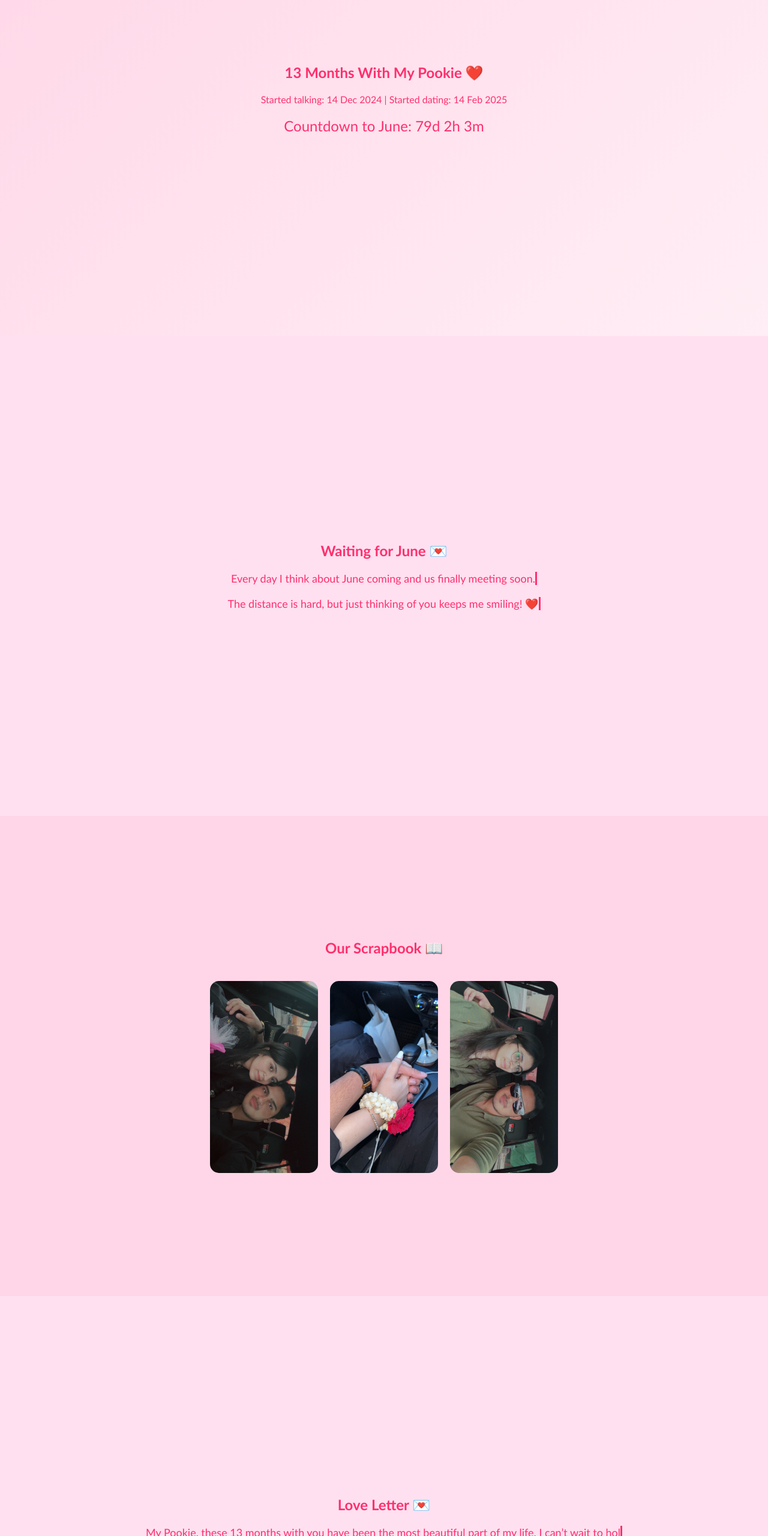
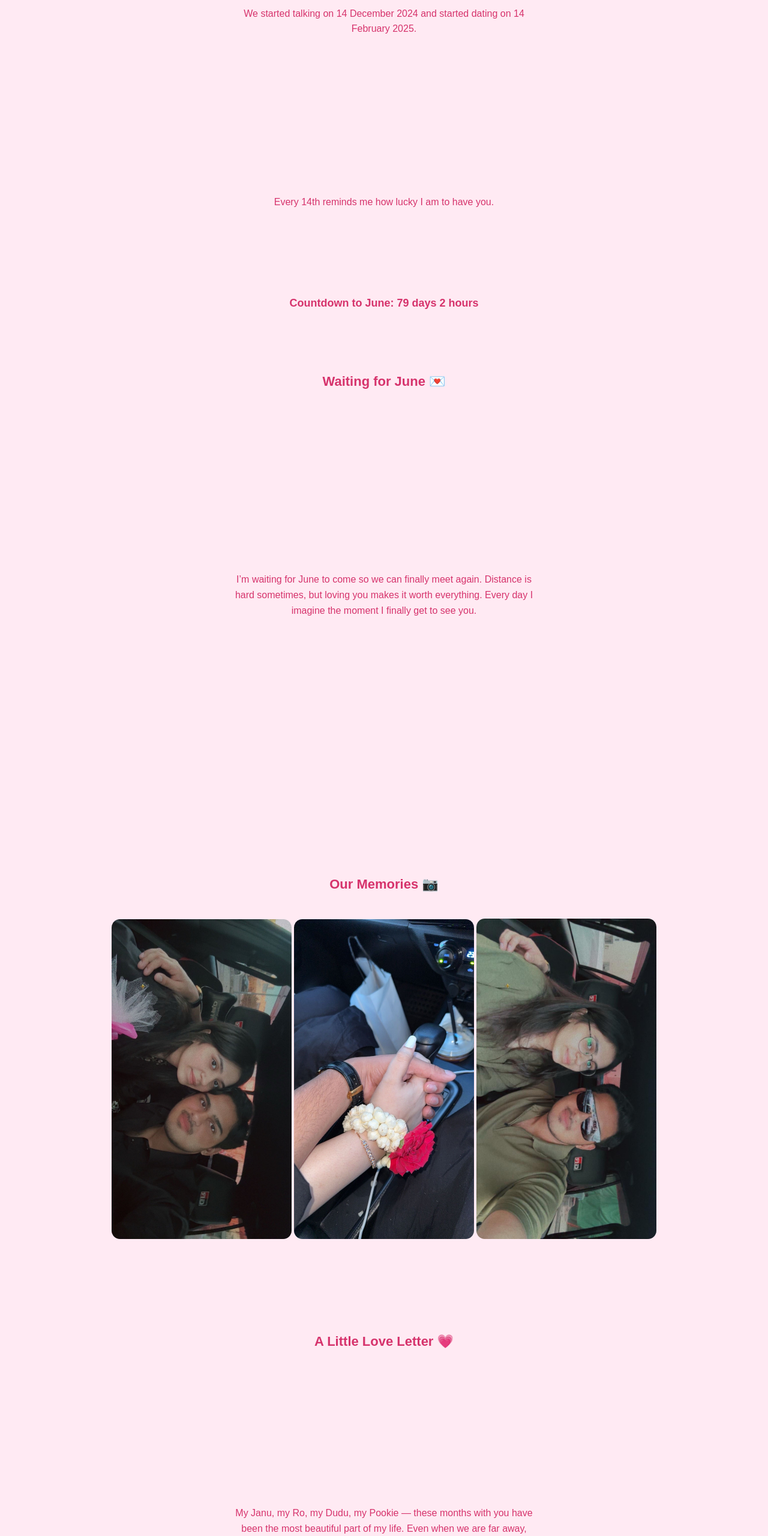
Before and after one commit to aessarani1-create/Rose, a plain HTML site: page index.html in a window 1280 px wide. Shown: the part 240-2800 px from the top of the page at 60% size. Drawn offline with Linux system fonts and the light colour scheme.

Commit message:
Update index.html

```diff
--- a/index.html
+++ b/index.html
@@ -3,45 +3,52 @@
 <head>
 <meta charset="UTF-8">
 <meta name="viewport" content="width=device-width, initial-scale=1.0">
-<title>Our Scrapbook ❤️</title>
+<title>Our Little Scrapbook ❤️</title>
 <style>
-html, body {margin:0; padding:0; font-family:'Trebuchet MS',sans-serif; scroll-behavior:smooth; background:#ffeef5; color:#ff2f6d;}
-section {width:100vw; height:100vh; display:flex; flex-direction:column; align-items:center; justify-content:center; padding:30px; box-sizing:border-box;}
-h1,h2,p {margin:10px;}
-button {padding:12px 25px; font-size:16px; background:#ff2f6d; border:none; color:white; border-radius:12px; cursor:pointer; margin:10px;}
-button:hover {background:#e91e63;}
-.heart {position:absolute; color:#ff2f6d; animation:explode 0.8s ease-out forwards; pointer-events:none;}
-@keyframes explode {0%{transform:scale(0);opacity:1;}50%{transform:scale(1.5);opacity:1;}100%{transform:scale(1.8);opacity:0;}}
-.typewriter {border-right:3px solid #ff2f6d; white-space:nowrap; overflow:hidden; font-size:18px; text-align:center;}
-#countdown {font-size:24px; margin-top:10px;}
-.gallery {display:flex; flex-wrap:wrap; justify-content:center; margin-top:20px;}
-.gallery img {width:180px; margin:10px; border-radius:15px; transition:0.3s;}
-.gallery img:hover {transform:scale(1.05);}
-iframe.music {width:1px; height:1px; border:none; position:fixed; top:0; left:0;}
+body{
+margin:0;
+font-family:Arial, Helvetica, sans-serif;
+background:#ffeaf3;
+color:#d6336c;
+line-height:1.6;
+}
+section{
+padding:40px 20px;
+text-align:center;
+min-height:100vh;
+display:flex;
+flex-direction:column;
+justify-content:center;
+align-items:center;
+box-sizing:border-box;
+}
+h1{font-size:28px;margin-bottom:10px;}
+h2{font-size:22px;margin-bottom:10px;}
+p{font-size:16px;max-width:500px;margin:auto;}
+.gallery{margin-top:20px;}
+.gallery img{width:85%;max-width:300px;border-radius:14px;margin:10px 0;}
+button{margin-top:20px;padding:12px 24px;font-size:16px;border:none;border-radius:10px;background:#ff4d88;color:white;cursor:pointer;}
+button:hover{background:#ff2e73;}
+#countdown{font-weight:bold;margin-top:10px;font-size:18px;}
+#hearts{font-size:28px;margin-top:20px;display:none;}
 </style>
 </head>
 <body>
 
-<!-- Background music -->
-<iframe class="music" src="https://www.youtube.com/embed/8SYPKQMW_2Q?autoplay=1&loop=1&playlist=8SYPKQMW_2Q&mute=0" allow="autoplay"></iframe>
-
-<!-- Page 1 -->
-<section style="background:linear-gradient(135deg,#ffd6e7,#ffeef5);">
+<section>
 <h1>13 Months With My Pookie ❤️</h1>
-<p>Started talking: 14 Dec 2024 | Started dating: 14 Feb 2025</p>
-<div id="countdown">Countdown to June: </div>
+<p>We started talking on 14 December 2024 and started dating on 14 February 2025.</p>
+<p>Every 14th reminds me how lucky I am to have you.</p>
+<div id="countdown"></div>
 </section>
 
-<!-- Page 2 -->
-<section style="background:#ffe0f0;">
+<section>
 <h2>Waiting for June 💌</h2>
-<p class="typewriter" id="msg1"></p>
-<p class="typewriter" id="msg2"></p>
+<p>I’m waiting for June to come so we can finally meet again. Distance is hard sometimes, but loving you makes it worth everything. Every day I imagine the moment I finally get to see you.</p>
 </section>
 
-<!-- Page 3 -->
-<section style="background:#ffd6e7;">
-<h2>Our Scrapbook 📖</h2>
+<section>
+<h2>Our Memories 📷</h2>
 <div class="gallery">
 <img src="IMG_2475.jpeg">
 <img src="IMG_1753.jpeg">
@@ -49,49 +56,29 @@ iframe.music {width:1px; height:1px; border:none; position:fixed; top:0; left:0;
 </div>
 </section>
 
-<!-- Page 4 -->
-<section style="background:#ffe0f0;">
-<h2>Love Letter 💌</h2>
-<p class="typewriter" id="msg3"></p>
-<button onclick="explodeHeart()">Click Me for Love ❤️</button>
+<section>
+<h2>A Little Love Letter 💗</h2>
+<p>My Janu, my Ro, my Dudu, my Pookie — these months with you have been the most beautiful part of my life. Even when we are far away, you make my days brighter and my heart happier. I can’t wait for the day we finally close this distance.</p>
+<button onclick="showLove()">Click for Love ❤️</button>
+<div id="hearts">❤️ ❤️ ❤️ ❤️ ❤️</div>
 </section>
 
 <script>
-// Typewriter
-function typeWriter(id,text,delay){
-let i=0, el=document.getElementById(id);
-function typing(){if(i<text.length){el.innerHTML+=text.charAt(i); i++; setTimeout(typing,delay);}}
-typing();
+function showLove(){
+document.getElementById("hearts").style.display="block";
 }
-typeWriter("msg1","Every day I think about June coming and us finally meeting soon.",50);
-typeWriter("msg2","The distance is hard, but just thinking of you keeps me smiling! ❤️",50);
-typeWriter("msg3","My Pookie, these 13 months with you have been the most beautiful part of my life. I can’t wait to hold you.",50);
 
-// Countdown
 function updateCountdown(){
-let now=new Date(), june=new Date(now.getFullYear(),5,1);
-if(now>june) june.setFullYear(june.getFullYear()+1);
-let diff=june-now;
-let days=Math.floor(diff/(1000*60*60*24));
-let hours=Math.floor((diff%(1000*60*60*24))/(1000*60*60));
-let mins=Math.floor((diff%(1000*60*60))/(1000*60));
-document.getElementById('countdown').innerText=`Countdown to June: ${days}d ${hours}h ${mins}m`;
+let now = new Date();
+let june = new Date(now.getFullYear(),5,1);
+if(now > june){june.setFullYear(june.getFullYear()+1);}
+let diff = june - now;
+let days = Math.floor(diff/(1000*60*60*24));
+let hours = Math.floor((diff%(1000*60*60*24))/(1000*60*60));
+document.getElementById("countdown").innerText = "Countdown to June: " + days + " days " + hours + " hours";
 }
+updateCountdown();
 setInterval(updateCountdown,1000);
-
-// Heart explosion
-function explodeHeart(){
-for(let i=0;i<15;i++){
-let heart=document.createElement('div');
-heart.className='heart';
-heart.innerText='❤️';
-heart.style.left=Math.random()*100+'vw';
-heart.style.top=Math.random()*100+'vh';
-heart.style.fontSize=(Math.random()*40+20)+'px';
-document.body.appendChild(heart);
-setTimeout(()=>heart.remove(),800);
-}
-}
 </script>
 
 </body>
```
